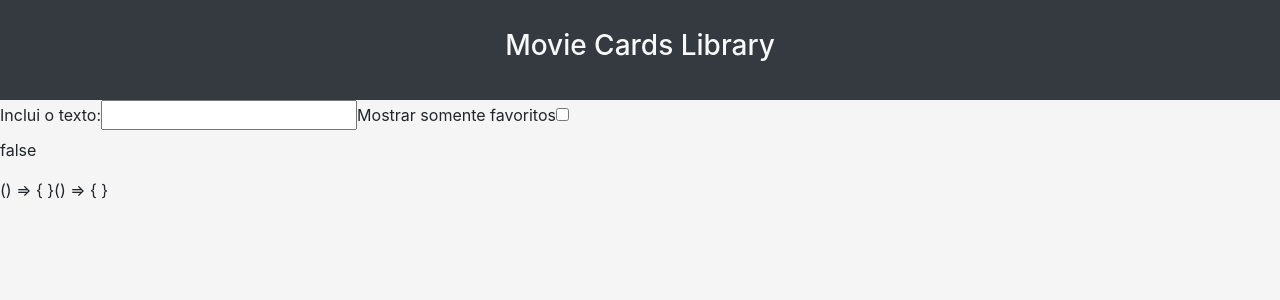
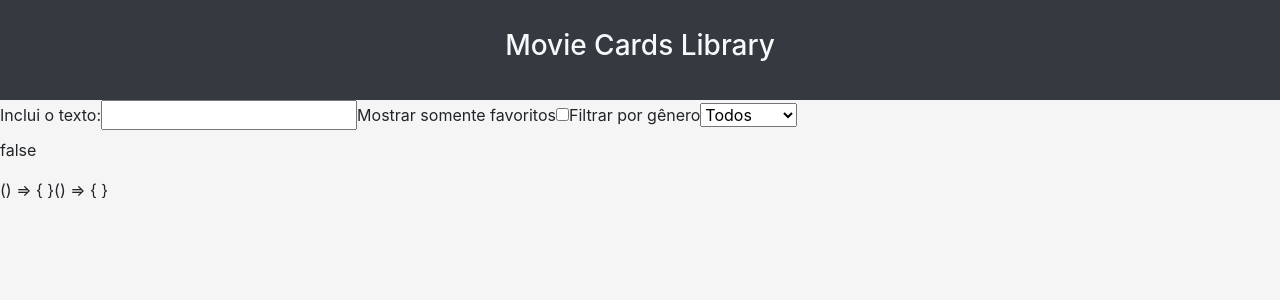
Before and after one commit to thosijulio/trybe-projects, a React (Create React App) app in the folder 2.FRONT-END/12.3-MOVIE-CARDS-LIBRARY-STATEFUL/: page / in a window 1280 px wide. Shown: the top 300 px of the page. Built offline with nearby package versions, Linux system fonts and the light colour scheme.

Commit message:
resolucao exercicio 5

```diff
--- a/2.FRONT-END/12.3-MOVIE-CARDS-LIBRARY-STATEFUL/src/components/SearchBar.jsx
+++ b/2.FRONT-END/12.3-MOVIE-CARDS-LIBRARY-STATEFUL/src/components/SearchBar.jsx
@@ -33,6 +33,19 @@ class SearchBar extends React.Component {
             onChange={ onBookmarkedChange }
           />
         </label>
+        <label htmlFor="select-inp" data-testid="select-input-label">
+          Filtrar por gênero
+          <select
+            id="select-inp"
+            value={ selectedGenre }
+            onChange={ onSelectedGenreChange }
+          >
+            <option value="">Todos</option>
+            <option value="action">Ação</option>
+            <option value="comedy">Comédia</option>
+            <option value="thriller">Suspense</option>
+          </select>
+        </label>
         <p>{ bookmarkedOnly + selectedGenre }</p>
         <p>{ onBookmarkedChange + onSelectedGenreChange }</p>
       </form>
```
